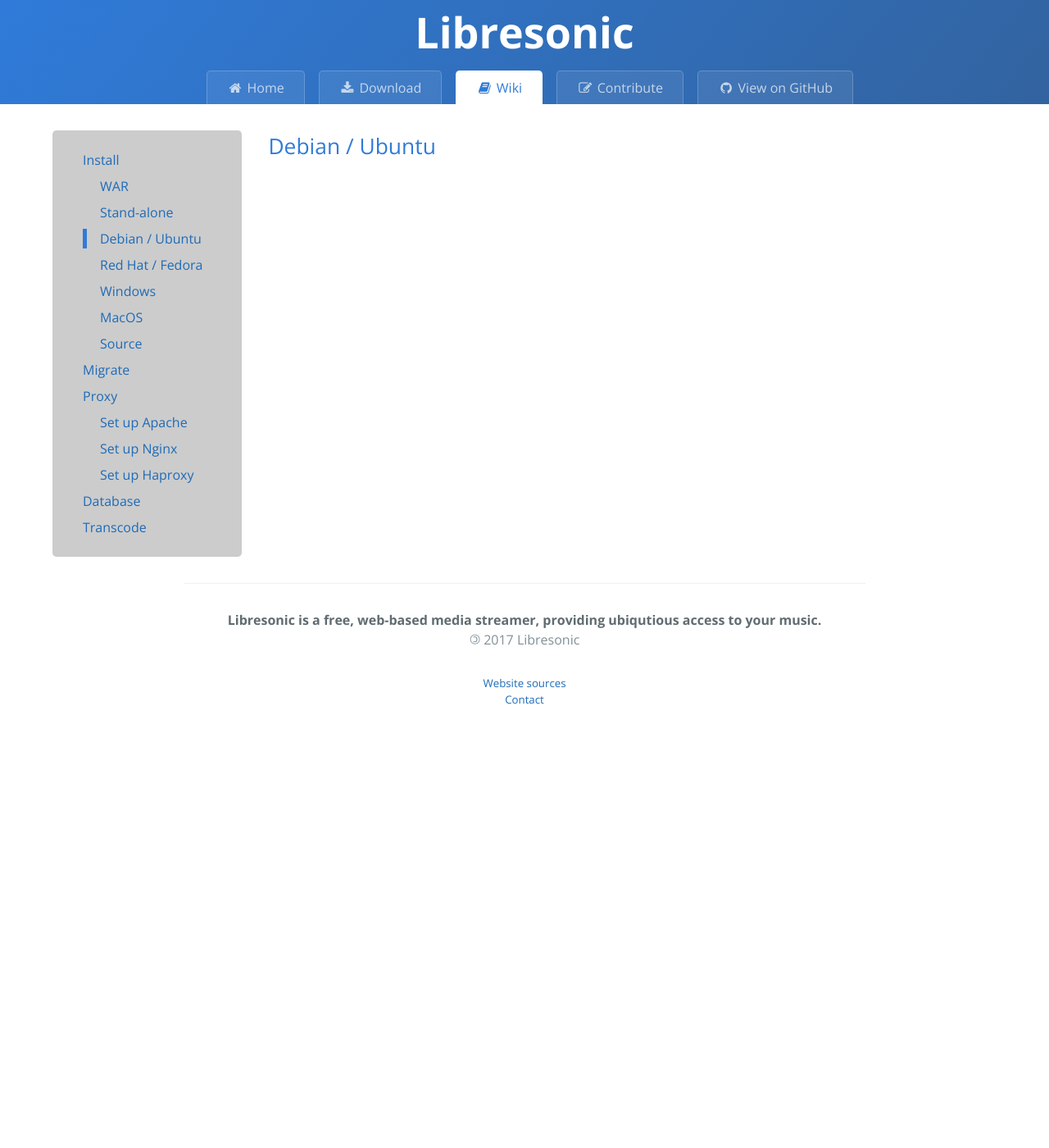
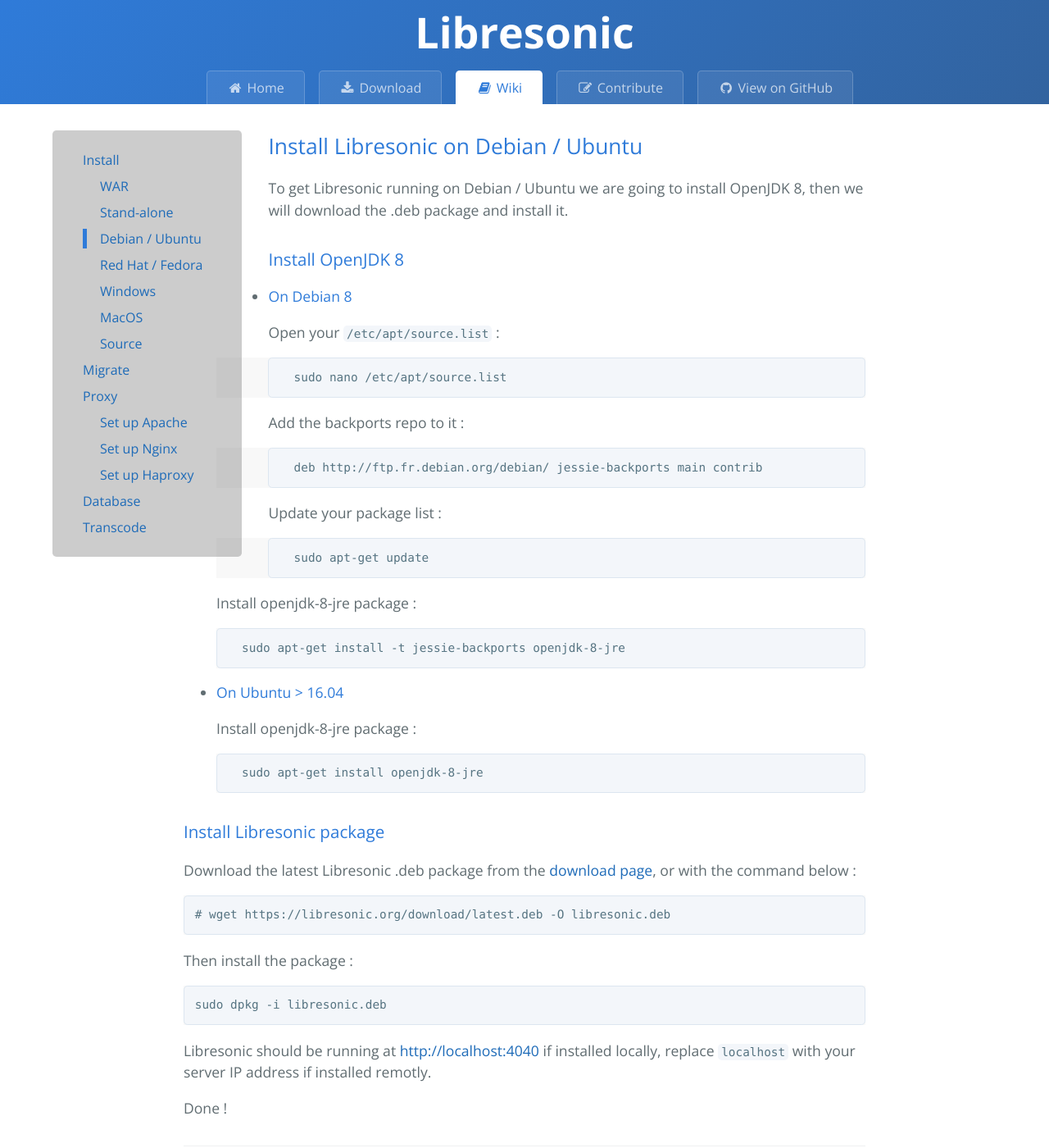
Before and after one commit to airsonic/airsonic.github.io, a Jekyll site: the page built from wiki/install/30_deb.md, in a window 1280 px wide and 1400 px high. Shown: the whole window at 82% size. Built offline with Jekyll 4.4.1, drawn with Linux system fonts in a browser that asks for light colours.

Commit message:
Add Debian / Ubuntu install wiki pages

````diff
--- a/wiki/install/30_deb.md
+++ b/wiki/install/30_deb.md
@@ -3,4 +3,60 @@ layout: wiki
 title: Debian / Ubuntu
 permalink: /wiki/install/deb/
 ---
-## Debian / Ubuntu
+##  Install Libresonic on Debian / Ubuntu
+
+To get Libresonic running on Debian / Ubuntu we are going to install OpenJDK 8, then we will download the .deb package and install it.
+
+### Install OpenJDK 8
+
+* #### On Debian 8
+
+    Open your `/etc/apt/source.list` :
+
+    ```
+    sudo nano /etc/apt/source.list
+    ```
+
+    Add the backports repo to it :
+
+    ```
+    deb http://ftp.fr.debian.org/debian/ jessie-backports main contrib
+    ```
+
+    Update your package list :
+
+    ```
+    sudo apt-get update
+    ```
+
+    Install openjdk-8-jre package :
+
+    ```
+    sudo apt-get install -t jessie-backports openjdk-8-jre
+    ```
+
+* #### On Ubuntu > 16.04
+
+    Install  openjdk-8-jre package :
+
+    ```
+    sudo apt-get install openjdk-8-jre
+    ```
+
+### Install Libresonic package
+
+Download the latest Libresonic .deb package from the [download page](/download), or with the command below :
+
+```
+# wget https://libresonic.org/download/latest.deb -O libresonic.deb
+```
+
+Then install the package :
+
+```
+sudo dpkg -i libresonic.deb
+```
+
+Libresonic should be running at [http://localhost:4040](http://localhost:4040) if installed locally, replace `localhost` with your server IP address if installed remotly.
+
+Done !
````
